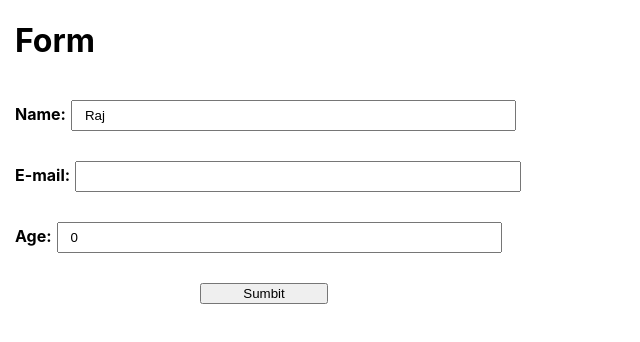
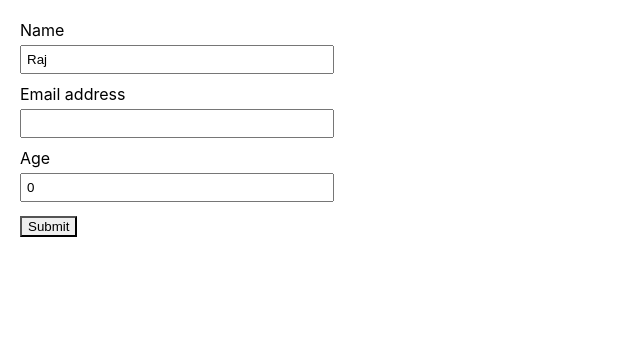
Before and after one commit to NischalKafle/Form-Using-Formik, a React (Create React App) app: page / in a window 1280 px wide. Shown: the top 342 px of the page, without its empty margins (0-640 px from the left). Built offline with nearby package versions, Linux system fonts and the light colour scheme.

Commit message:
Commit done in New

```diff
--- a/package.json
+++ b/package.json
@@ -3,10 +3,14 @@
   "version": "0.1.0",
   "private": true,
   "dependencies": {
+    "@chakra-ui/react": "^2.6.1",
+    "@emotion/react": "^11.11.0",
+    "@emotion/styled": "^11.11.0",
     "@testing-library/jest-dom": "^5.16.5",
     "@testing-library/react": "^13.4.0",
     "@testing-library/user-event": "^13.5.0",
     "formik": "^2.2.9",
+    "framer-motion": "^10.12.12",
     "react": "^18.2.0",
     "react-dom": "^18.2.0",
     "react-scripts": "5.0.1",
--- a/src/App.css
+++ b/src/App.css
@@ -1,33 +1,12 @@
 
-#main {
+.main-1 {
   display: flex;
   flex-direction: column;
-  margin-top: 25px;
 }
-.inp {
-  width: 33%;
-  padding: 6px 12px;
-
-}
-
-button {
-  width: 10%;
-}
-#txt{
-
-  margin-left:15px;
-  margin-top:15px;
-  margin-bottom:15px;
-
- }
- label{
-  margin-right: 5px;
-  font-weight: bold;
- }
- button{
-  margin-left:200px;
-  margin-top: 15px;
- }
- h1{
-  margin-left: 15px;
- }
+.main-2{
+  margin-top:20px;
+  margin-left:20px;
+  }
+  .marg-bot{
+    margin-bottom:5px;
+  }
--- a/src/FormComponent.js
+++ b/src/FormComponent.js
@@ -1,5 +1,11 @@
 import React from 'react';
 import {useFormik} from 'formik';
+import {
+  FormControl,
+  FormLabel,
+  FormErrorMessage,
+  FormHelperText,Input,Button
+} from '@chakra-ui/react'
 function FormComponent() {
     const formik = useFormik ({
         initialValues:{
@@ -12,34 +18,32 @@ console.log('Submitted Values:',values)
       }
     }
     )
+    return (
+      <div className="main-1">
+        <div className='main-2'>
+          <FormControl onSubmit={formik.handleSubmit}>
+          <div style={{ marginBottom: '10px' }}>
+            <FormLabel className="marg-bot">Name</FormLabel>
+            <Input style={{width:'300px',padding:'5px',}} type='text' name='name' onChange={formik.handleChange} value={formik.values.name} />
+            </div>
+            <div style={{ marginBottom: '10px' }}>
+            <FormLabel className="marg-bot">Email address</FormLabel>
+            <Input style={{width:'300px',padding:'5px',}} type='email' name='email' onChange={formik.handleChange} value={formik.values.email} />
+            </div>
+          <div style={{ marginBottom: '10px' }}>
+            <FormLabel className="marg-bot">Age</FormLabel>
+            <Input style={{width:'300px',padding:'5px',}} type='number' name='age' onChange={formik.handleChange} value={formik.values.age} />
+            </div>
+            <Button mt={4} colorScheme='teal' type='submit'>
+            Submit
+          </Button>
+          </FormControl>
+
+        </div>
+      </div>
+    );
 
 
-
-
-
-return (
-
- <div>
-    <h1>Form </h1>
-    <form id="main" onSubmit={formik.handleSubmit}>
-      <div id="txt">
-        <label id="lab" HTMLfor="name">Name:</label>
-        <input type="text" id="name" name="name" className="inp" onChange={formik.handleChange} value={formik.values.name} />
-      </div>
-      <div id="txt">
-              <label id="lab" HTMLfor="email">E-mail:</label>
-      <input type="email" id="email" name="email" className="inp" onChange={formik.handleChange} value={formik.values.email} />
-    </div>
- <div id="txt">
-          <label id="lab" HTMLfor="age">Age:</label>
-      <input type="number" id="age" name="age" className="inp" onChange={formik.handleChange} value={formik.values.age} />
-    </div>
-
-      <button type="submit">Sumbit</button>
-      </form>
-    </div>
-
-   )
 }
 
 
```
Also changed, not shown: 1 other file (tests, documents, lock files or other folders).
